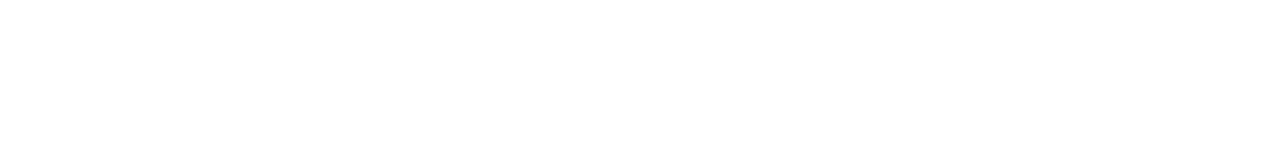
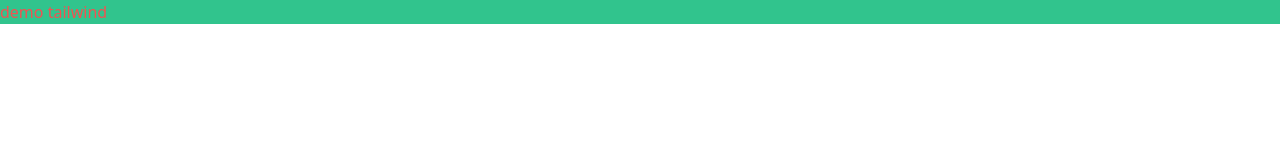
Before and after one commit to TrungTamTran/SOLID-Capstone_Tailwind, a website: page src/index.html in a window 1280 px wide. Drawn offline with nearby package versions, Linux system fonts and the light colour scheme.

Commit message:
cài đặt tailwind

```diff
--- a/index.html
+++ b/src/index.html
@@ -5,12 +5,16 @@
     <meta charset="UTF-8">
     <meta name="viewport" content="width=device-width, initial-scale=1.0">
     <title>Solid</title>
+    <!-- FAVICON -->
     <link rel="icon" href="./img/favicon.ico" type="image/x-icon">
+
+    <!-- CSS -->
+    <link rel="stylesheet" href="./output.css">
 </head>
 
 <body>
     <header>
-
+        <h1 class="text-red-500 bg-green-400">demo tailwind</h1>
     </header>
 
     <main>
@@ -20,6 +24,8 @@
     <footer>
 
     </footer>
+    <!-- FLOWBITE -->
+    <script src="../node_modules/flowbite/dist/flowbite.min.js"></script>
 </body>
 
 </html>
--- /dev/null
+++ b/src/input.css
@@ -0,0 +1,3 @@
+@tailwind base;
+@tailwind components;
+@tailwind utilities;
--- /dev/null
+++ b/tailwind.config.js
@@ -0,0 +1,14 @@
+/** @type {import('tailwindcss').Config} */
+module.exports = {
+  content: ["./src/**/*.{html,js}","./node_modules/flowbite/**/*.js"],
+  theme: {
+    extend: {
+      container: {
+        center: true,
+      }
+    },
+  },
+  plugins: [
+    require('flowbite/plugin')
+  ],
+}
```
Also changed, not shown: package.json (added, +11 -0 lines), src/output.css (added), 1 other file.
